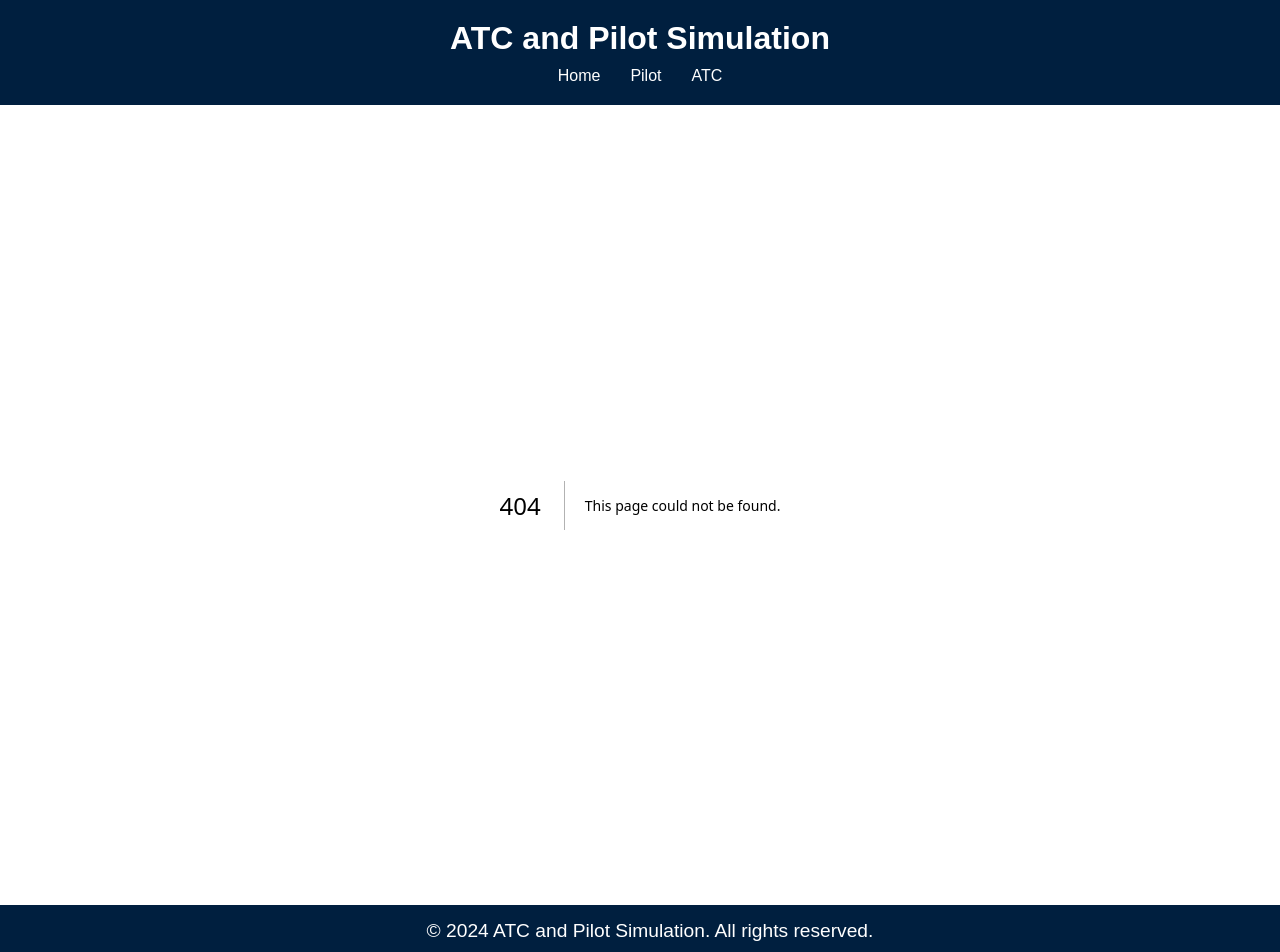
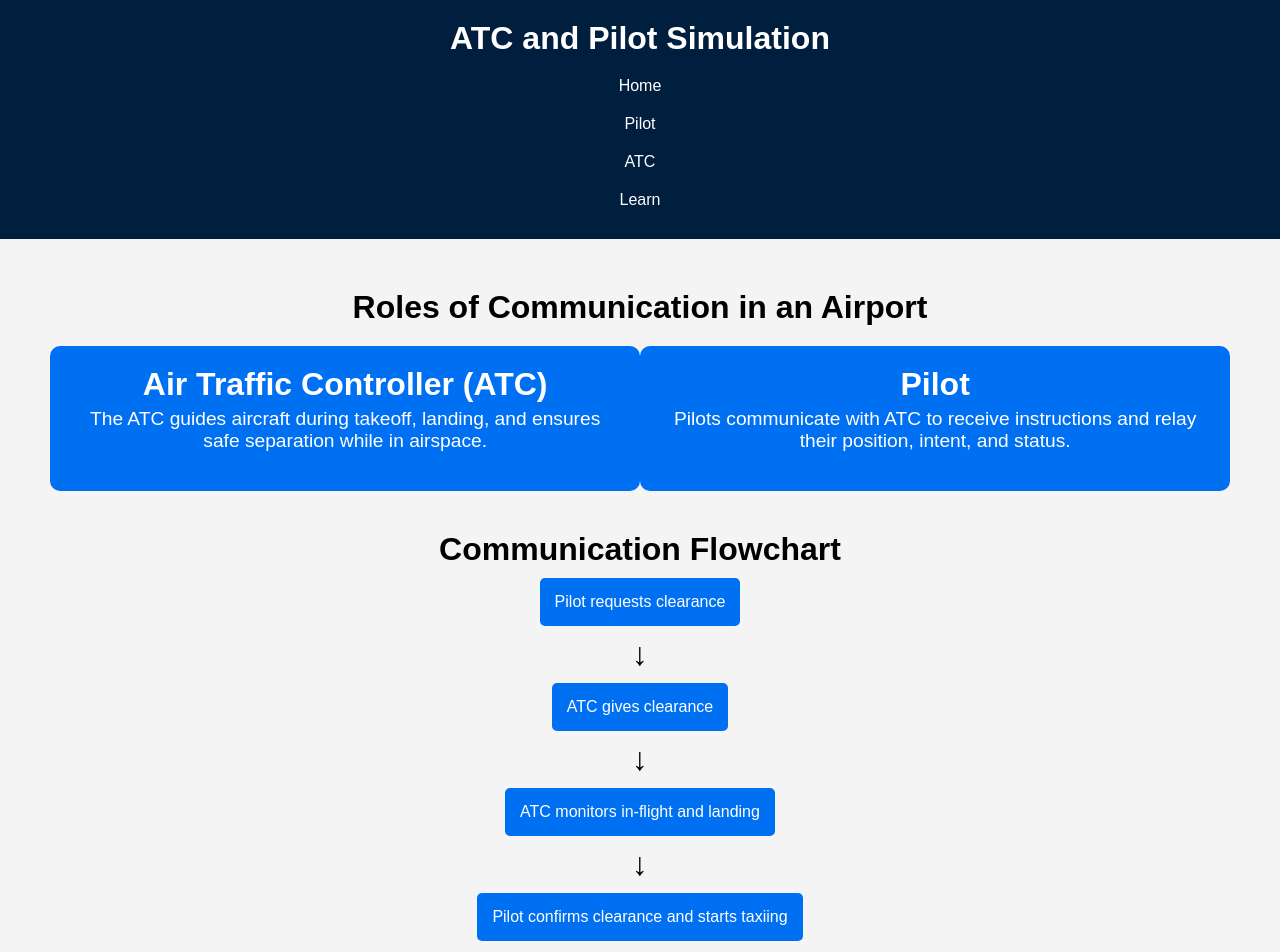
Before and after one commit to Deo-Ekodi/air-traffic-control, a Next.js app in the folder atc/: page /learn in a window 1280 px wide. Before the commit this address had no page. Shown: the top 952 px of the page. Built offline with nearby package versions, Linux system fonts and the light colour scheme.

Commit message:
learning experience

```diff
--- a/atc/app/components/Header.js
+++ b/atc/app/components/Header.js
@@ -9,6 +9,7 @@ export default function Header() {
         <Link href="/">Home</Link>
         <Link href="/pilot">Pilot</Link>
         <Link href="/atc">ATC</Link>
+        <Link href="/learn">Learn</Link> {/* New link added */}
       </nav>
     </header>
   );
--- a/atc/app/globals.css
+++ b/atc/app/globals.css
@@ -171,3 +171,63 @@ p {
   border: 1px solid #ccc;
   border-radius: 5px;
 }
+
+.studentsPage {
+  text-align: center;
+  padding: 50px;
+  background-color: #f4f4f4;
+}
+
+.content {
+  display: flex;
+  justify-content: space-around;
+  margin-top: 20px;
+}
+
+.role {
+  width: auto; /* Fit to text */
+  background-color: #0070f3;
+  color: white;
+  padding: 20px;
+  border-radius: 10px;
+}
+
+a {
+  display: block;
+  margin-top: 30px;
+  padding: 10px;
+  background-color: #001f3f;
+  color: white;
+  border-radius: 5px;
+  text-decoration: none;
+}
+
+/* Flowchart */
+.flowchart {
+  margin-top: 40px;
+}
+
+.flow-step {
+  background-color: #0070f3;
+  color: white;
+  padding: 15px;
+  margin: 10px auto; /* Centered */
+  border-radius: 5px;
+  width: fit-content; /* Fit to text */
+}
+
+.arrow {
+  font-size: 2rem;
+  margin: 0; /* No margin for arrows */
+}
+
+/* Responsive Layout */
+@media (max-width: 768px) {
+  .content {
+    flex-direction: column;
+  }
+
+  .role {
+    width: auto; /* Fit to text */
+  }
+}
--- /dev/null
+++ b/atc/app/learn/page.js
@@ -0,0 +1,42 @@
+import Link from 'next/link';
+import '../globals.css';
+
+export default function Students() {
+  return (
+    <div className="studentsPage">
+      <h1>Roles of Communication in an Airport</h1>
+      <div className="content">
+        <div className="role">
+          <h2>Air Traffic Controller (ATC)</h2>
+          <p>
+            The ATC guides aircraft during takeoff, landing, and ensures safe separation while in airspace.
+          </p>
+        </div>
+        <div className="role">
+          <h2>Pilot</h2>
+          <p>
+            Pilots communicate with ATC to receive instructions and relay their position, intent, and status.
+          </p>
+        </div>
+      </div>
+
+      {/* Flowchart */}
+      <div className="flowchart">
+        <h2>Communication Flowchart</h2>
+        <div className="flow-step">Pilot requests clearance</div>
+        <div className="arrow">↓</div>
+        <div className="flow-step">ATC gives clearance</div>
+        <div className="arrow">↓</div>
+        <div className="flow-step">ATC monitors in-flight and landing</div>
+        <div className="arrow">↓</div>
+        <div className="flow-step">Pilot confirms clearance and starts taxiing</div>
+        <div className="arrow">↓</div>
+        <div className="flow-step">Pilot lands and confirms</div>
+        <div className="arrow">↓</div>
+        <div className="flow-step">ATC confirms landing</div>
+      </div>
+
+      <Link href="/">Back to Home</Link>
+    </div>
+  );
+}
```
